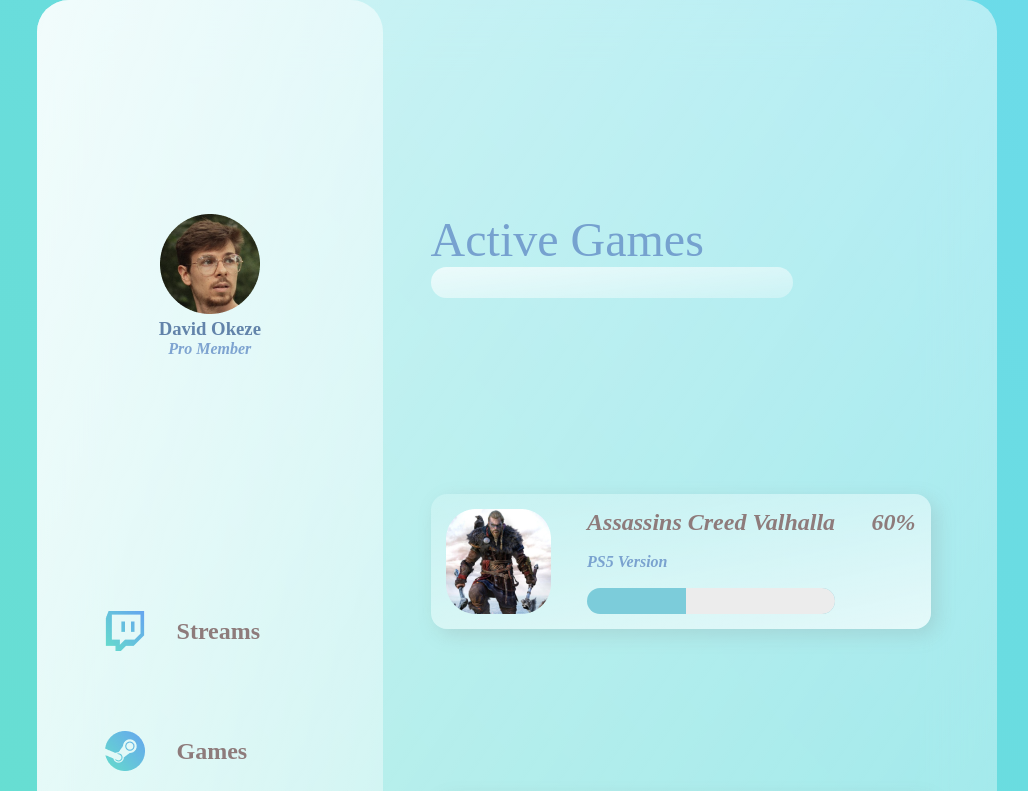
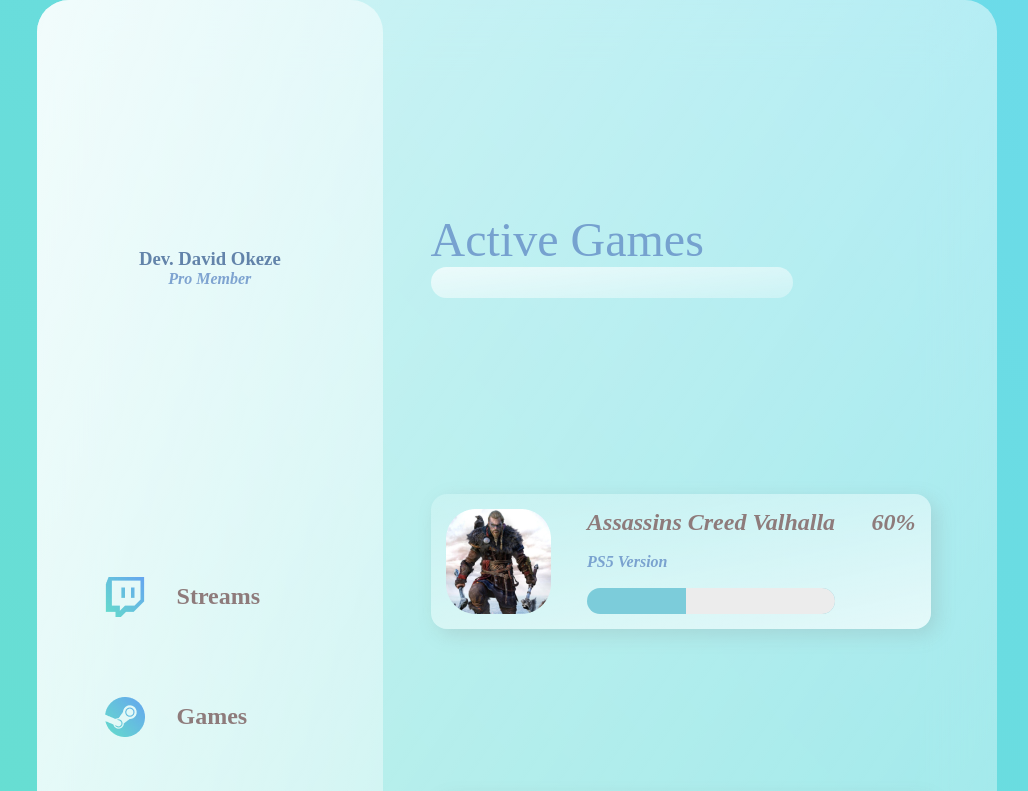
Before and after one commit to Okezedavid/Glass-Design, a plain HTML site: page index.html in a window 1280 px wide. Shown: the top 791 px of the page, without its empty margins (123-1151 px from the left). Drawn offline with Linux system fonts and the light colour scheme.

Commit message:
Fourth commit

```diff
--- a/index.html
+++ b/index.html
@@ -16,8 +16,7 @@
         <div class="dashboard">
 
             <div class="user">
-             <img src="./Assets/pics/avatar.png" alt="">
-             <h3>David Okeze</h3>
+             <h3>Dev. David Okeze</h3>
              <p>Pro Member</p>
             </div>
 
@@ -70,7 +69,7 @@
 
                 <h1>Active Games</h1>
 
-                <input type="text">
+                <input type="search">
             </div>
 
             <div class="cards">
```
